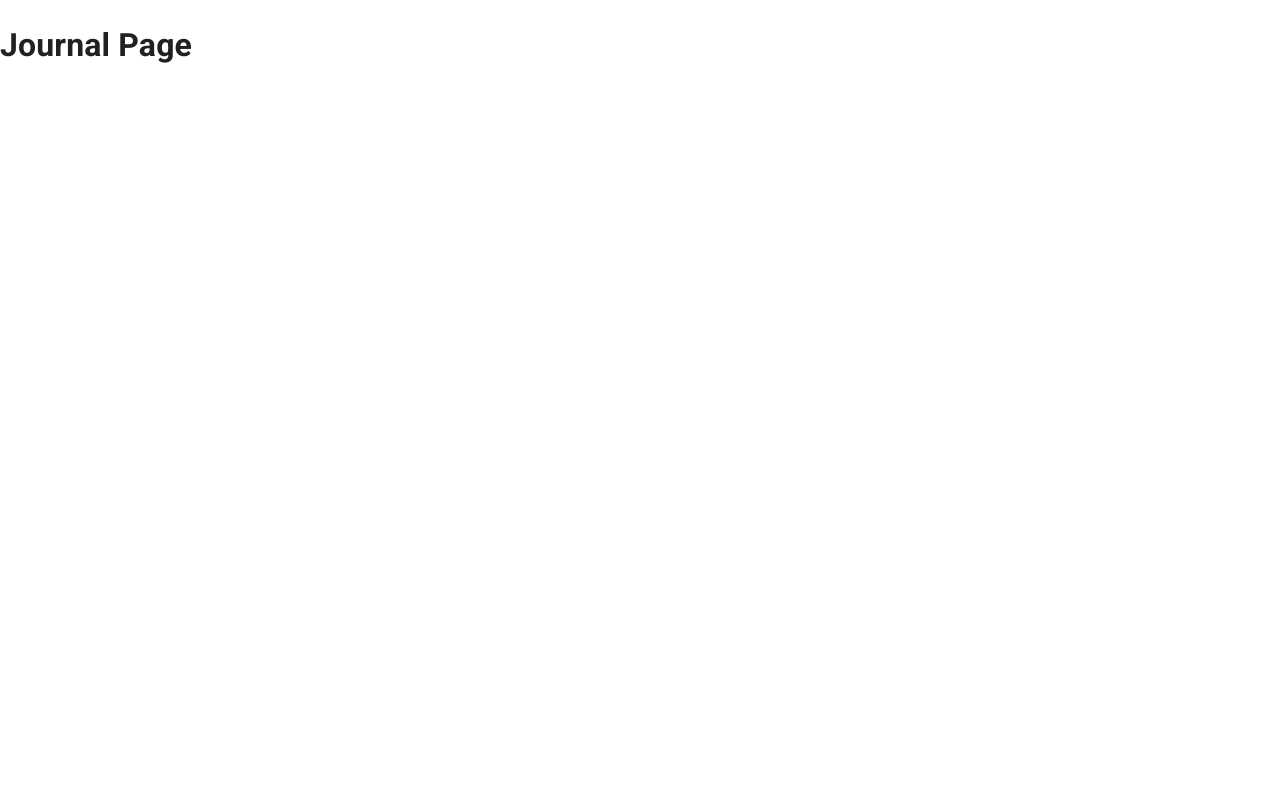
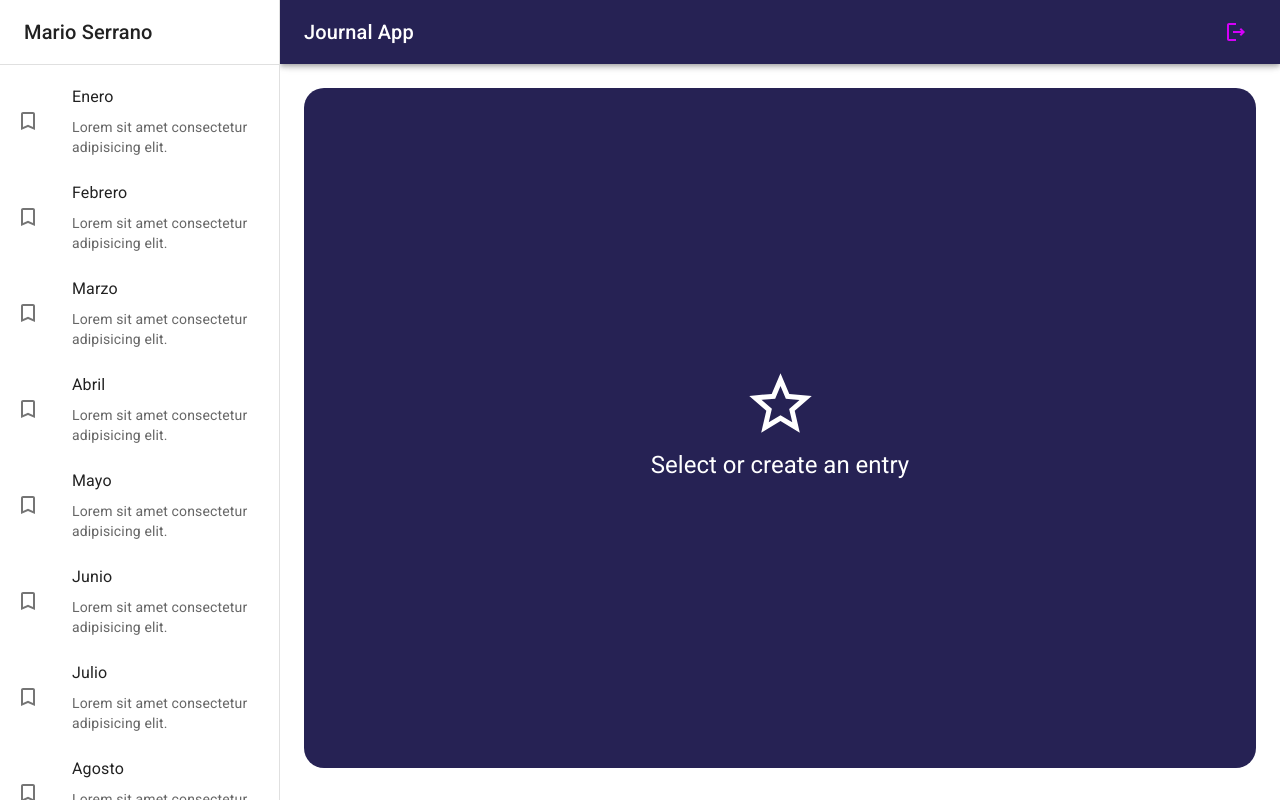
Before and after one commit to makadown/rv-journal-app, a React (Vite) app: page / in a window 1280 px wide. Built offline with nearby package versions, Linux system fonts and the light colour scheme.

Commit message:
Progresos de cascarones

```diff
--- /dev/null
+++ b/src/journal/components/NavBar.jsx
@@ -0,0 +1,36 @@
+import { LogoutOutlined, MenuOutlined } from '@mui/icons-material';
+import { AppBar, Grid, IconButton, Toolbar, Typography } from '@mui/material';
+import React from 'react';
+
+
+export const NavBar = ({ drawerWidth }) => {
+    return (
+        <AppBar position='fixed'
+            sx={{
+                width: { sm: `calc(100% - ${drawerWidth}px)` },
+                ml: { sm: `${drawerWidth}px` }
+            }}>
+            <Toolbar>
+                <IconButton
+                    color="inherit"
+                    edge="start"
+                    sx={{ mr: 2, display: { sm: 'none' } }}
+                >
+                    <MenuOutlined />
+                </IconButton>
+
+                <Grid container direction='row' justifyContent='space-between' alignItems='center'>
+
+                        <Typography variant='h6' noWrap component='div'> Journal App </Typography>
+
+                        <IconButton color="error">
+                            <LogoutOutlined
+                                color='inherit'
+                                edge='end' />
+                        </IconButton>
+
+                </Grid>
+            </Toolbar>
+        </AppBar>
+    )
+}
--- /dev/null
+++ b/src/journal/components/SideBar.jsx
@@ -0,0 +1,55 @@
+/* Sidebar using material UI */
+
+import { Inbox, Mail, TurnedInNot } from '@mui/icons-material';
+import { Box, Divider, Drawer, Grid, List, ListItem, ListItemButton, ListItemIcon, ListItemText, Toolbar, Typography } from '@mui/material';
+
+export const SideBar = ({drawerWidth = 240}) => {
+
+    const handleDrawerToggle = () => {
+        console.log('handleDrawerToggle')
+    }
+
+  return (
+
+    <Box
+      component="nav"
+      sx={{ width: { sm: drawerWidth }, flexShrink: { sm: 0 } }}
+    >
+      <Drawer
+        variant="permanent"
+        open
+        sx={{
+          display: { xs: 'block' },
+          '& .MuiDrawer-paper': { boxSizing: 'border-box', width: drawerWidth },
+        }}
+      >
+         <Toolbar>
+            <Typography variant="h6" noWrap component="div">
+                Mario Serrano
+            </Typography>
+         </Toolbar>
+         <Divider />
+         <List>
+            {
+                [
+                    'Enero', 'Febrero', 'Marzo', 'Abril', 'Mayo', 'Junio', 'Julio', 'Agosto', 'Septiembre', 'Octubre', 'Noviembre',
+                    'Diciembre' ].map((text, index) => (
+
+                        <ListItem key={text} disablePadding>
+                            <ListItemButton>
+                                <ListItemIcon>
+                                    <TurnedInNot />
+                                </ListItemIcon>
+                                <Grid container>
+                                    <ListItemText primary={text} />
+                                    <ListItemText secondary={'Lorem sit amet consectetur adipisicing elit.'} />
+                                </Grid>
+                            </ListItemButton>
+                        </ListItem>
+                    ))
+            }
+         </List>
+      </Drawer>
+    </Box>
+  )
+}
--- /dev/null
+++ b/src/journal/components/index.js
@@ -0,0 +1,2 @@
+export * from './NavBar';
+export * from './SideBar';
--- /dev/null
+++ b/src/journal/layout/JournalLayout.jsx
@@ -0,0 +1,32 @@
+import React from 'react';
+import { Box, Toolbar } from '@mui/material';
+import { NavBar, SideBar } from '../components';
+
+const drawerWidth = 280;
+
+
+export const JournalLayout = ({children}) => {
+    return (
+        <>
+            <Box sx={{ display: 'flex' }}>
+
+                {/* Navbar drawerWidth */}
+                <NavBar drawerWidth={drawerWidth}></NavBar>
+
+                {/* Sidebar (drawer) drawerWidth */}
+                <SideBar drawerWidth={drawerWidth}></SideBar>
+
+                <Box component='main'
+                    sx={{ flexGrow: 1, p: 3 }}
+                >
+
+                    {/* Toolbar */}
+                    <Toolbar />
+
+                    {children}
+                </Box>
+
+            </Box>
+        </>
+    )
+}
--- a/src/journal/pages/JournalPage.jsx
+++ b/src/journal/pages/JournalPage.jsx
@@ -1,7 +1,20 @@
 import React from 'react';
+import { JournalLayout } from '../layout/JournalLayout';
+import { Typography } from '@mui/material';
+import { NothingSelectedView } from '../views';
+
 
 export const JournalPage = () => {
   return (
-    <h1>Journal Page</h1>
+    <JournalLayout>
+          {/* <Typography>
+            Lorem ipsum dolor sit amet, consectetur adipisicing elit. Inventore, fuga qui ducimus cupiditate a expedita odit placeat officiis animi veritatis totam aperiam ab voluptates eaque dolores, sint, magni atque nemo!
+          </Typography> */}
+
+          {/* NothingSelected */}
+          <NothingSelectedView />
+          {/* NoteView */}
+
+    </JournalLayout>
   )
 }
--- /dev/null
+++ b/src/journal/views/NothingSelectedView.jsx
@@ -0,0 +1,25 @@
+import React from 'react';
+import { Grid, Typography } from '@mui/material';
+import { StarOutline } from '@mui/icons-material';
+
+export const NothingSelectedView = () => {
+    return (
+        <Grid container
+            spacing={0}
+            direction="column"
+            alignItems="center"
+            justifyContent="center"
+            sx={{ minHeight: 'calc(100vh - 120px)', backgroundColor: 'primary.main', borderRadius: 5 }}
+        >
+            <Grid item xs={ 12 }>
+                <StarOutline sx={{ fontSize: 75, color: 'white' }} />
+            </Grid>
+            <Grid item xs={ 12 }>
+                <Typography color={ 'white' } variant="h5" sx={{ mb: 1 }}>
+                    Select or create an entry
+                </Typography>
+
+            </Grid>
+        </Grid>
+    )
+}
--- /dev/null
+++ b/src/journal/views/index.js
@@ -0,0 +1 @@
+export * from './NothingSelectedView';
```
